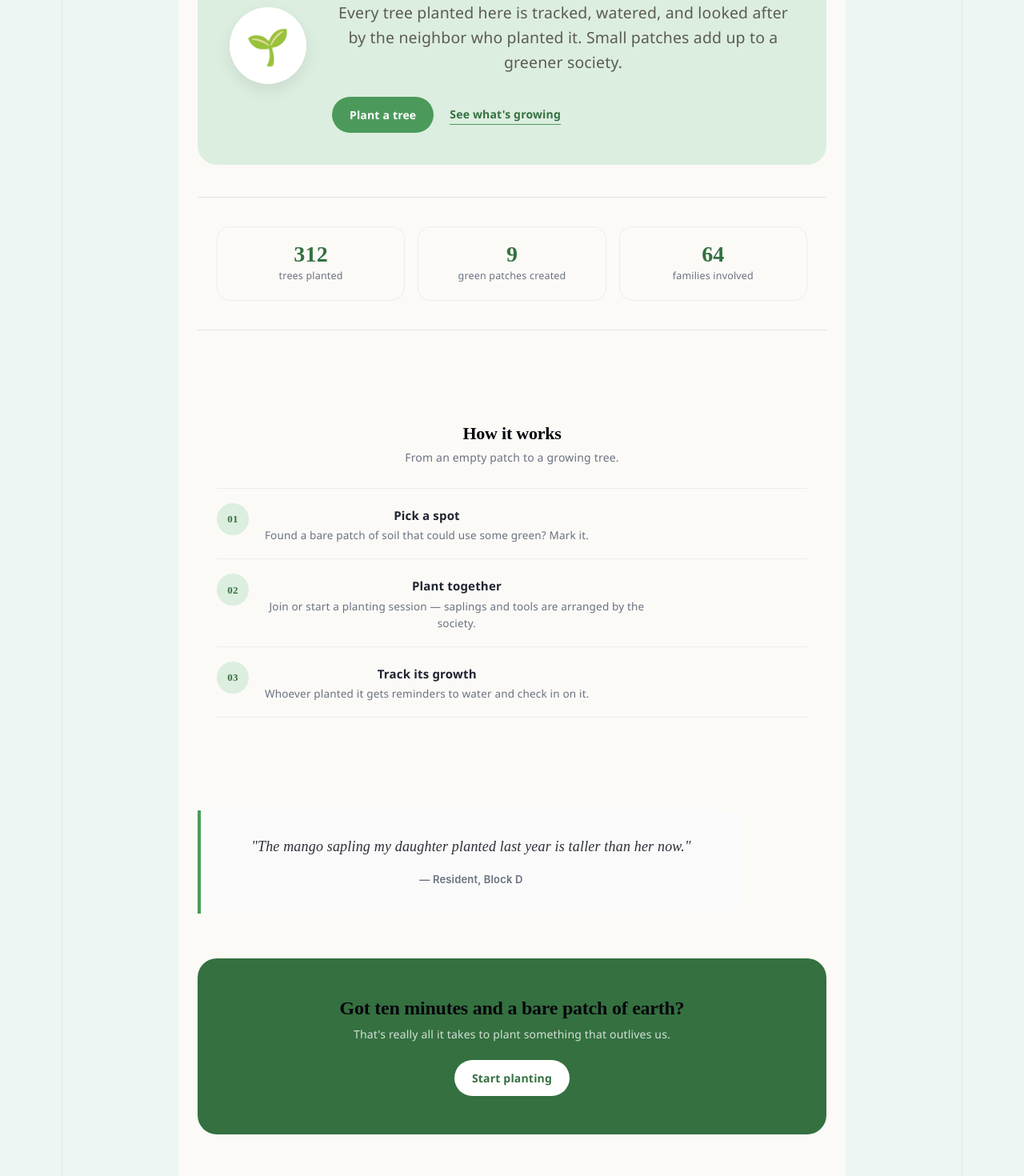
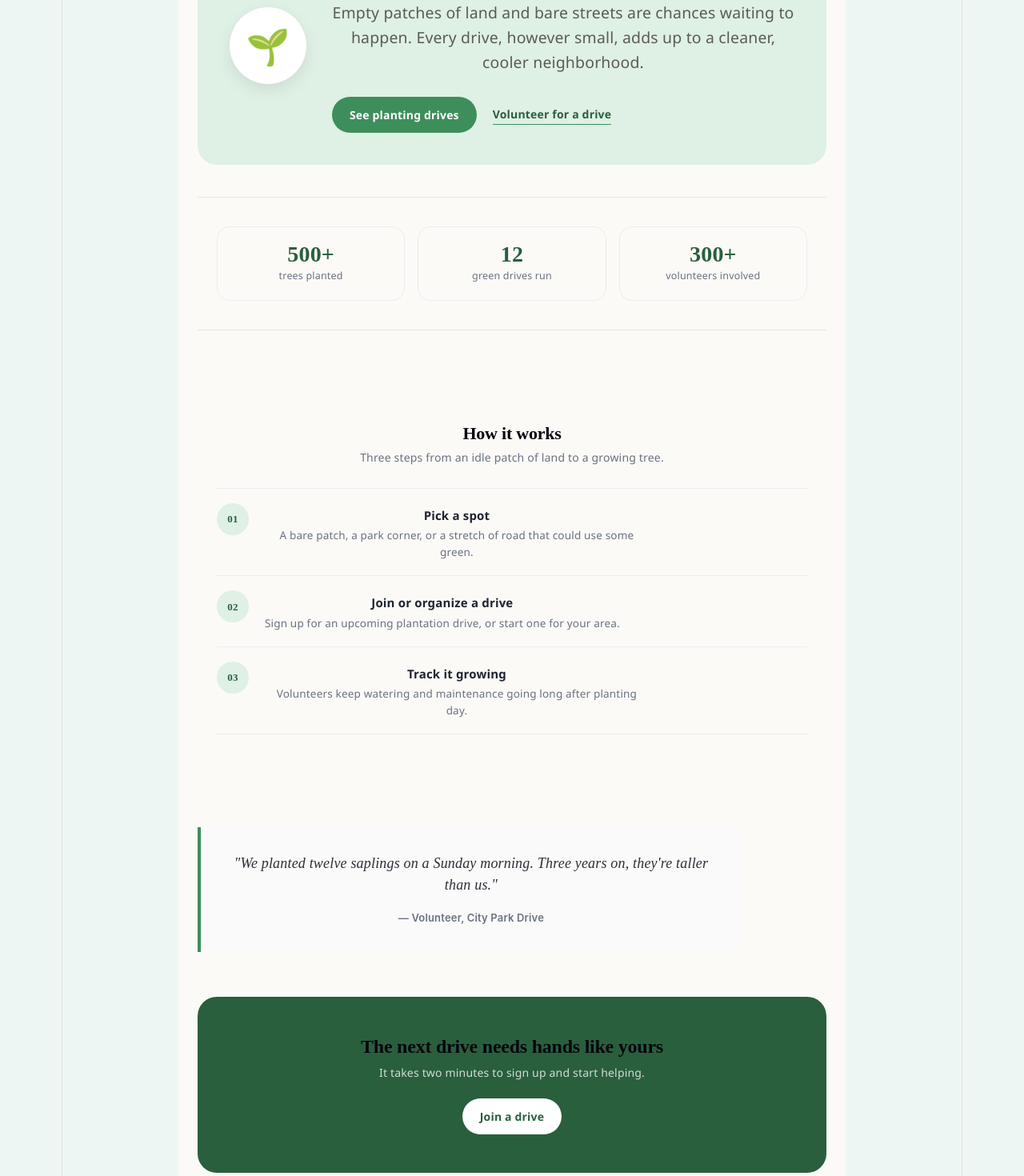
Before and after one commit to piyush-2416/MyCommunity, a React (Vite) app in the folder Frontend-Side/: page /TreesPlats in a window 1280 px wide. Shown: the part 140-1610 px from the top of the page at 80% size. Built offline with nearby package versions, Linux system fonts and the light colour scheme.

Commit message:
Revise TreesPlants component content and links
Updated the TreesPlants component with new text and links to better reflect the planting drives and volunteer opportunities.

```diff
--- a/Frontend-Side/src/Pages/TreesPlats.jsx
+++ b/Frontend-Side/src/Pages/TreesPlats.jsx
@@ -6,23 +6,23 @@ function TreesPlants() {
   return (
     <div
       className="cp-page"
-      style={{ "--accent": "#4C9A5B", "--accent-dark": "#347040", "--accent-tint": "#DCEEDF" }}
+      style={{ "--accent": "#3E8E5B", "--accent-dark": "#295F3D", "--accent-tint": "#DFF0E4" }}
     >
       <section className="cp-hero">
         <div className="cp-hero-icon">🌱</div>
         <div className="cp-hero-text">
           <h1>Make our community greener, together</h1>
           <p className="cp-sub">
-            Every tree planted here is tracked, watered, and looked after by
-            the neighbor who planted it. Small patches add up to a greener
-            society.
+            Empty patches of land and bare streets are chances waiting to
+            happen. Every drive, however small, adds up to a cleaner,
+            cooler neighborhood.
           </p>
           <div className="cp-cta-row">
-            <Link to="/trees/plant" className="cp-btn-primary">
-              Plant a tree
+            <Link to="/treesplants/drives" className="cp-btn-primary">
+              See planting drives
             </Link>
-            <Link to="/trees/map" className="cp-link-secondary">
-              See what's growing
+            <Link to="/treesplants/volunteer" className="cp-link-secondary">
+              Volunteer for a drive
             </Link>
           </div>
         </div>
@@ -30,48 +30,50 @@ function TreesPlants() {
 
       <div className="cp-stats">
         <div>
-          <div className="cp-stat-num">312</div>
+          <div className="cp-stat-num">500+</div>
           <div className="cp-stat-label">trees planted</div>
         </div>
         <div>
-          <div className="cp-stat-num">9</div>
-          <div className="cp-stat-label">green patches created</div>
+          <div className="cp-stat-num">12</div>
+          <div className="cp-stat-label">green drives run</div>
         </div>
         <div>
-          <div className="cp-stat-num">64</div>
-          <div className="cp-stat-label">families involved</div>
+          <div className="cp-stat-num">300+</div>
+          <div className="cp-stat-label">volunteers involved</div>
         </div>
       </div>
 
       <section className="cp-steps">
         <h2>How it works</h2>
-        <p className="cp-steps-sub">From an empty patch to a growing tree.</p>
+        <p className="cp-steps-sub">Three steps from an idle patch of land to a growing tree.</p>
 
         <div className="cp-step">
           <div className="cp-step-num">01</div>
           <div>
             <p className="cp-step-title">Pick a spot</p>
             <p className="cp-step-desc">
-              Found a bare patch of soil that could use some green? Mark it.
+              A bare patch, a park corner, or a stretch of road that could
+              use some green.
             </p>
           </div>
         </div>
         <div className="cp-step">
           <div className="cp-step-num">02</div>
           <div>
-            <p className="cp-step-title">Plant together</p>
+            <p className="cp-step-title">Join or organize a drive</p>
             <p className="cp-step-desc">
-              Join or start a planting session — saplings and tools are
-              arranged by the society.
+              Sign up for an upcoming plantation drive, or start one for
+              your area.
             </p>
           </div>
         </div>
         <div className="cp-step">
           <div className="cp-step-num">03</div>
           <div>
-            <p className="cp-step-title">Track its growth</p>
+            <p className="cp-step-title">Track it growing</p>
             <p className="cp-step-desc">
-              Whoever planted it gets reminders to water and check in on it.
+              Volunteers keep watering and maintenance going long after
+              planting day.
             </p>
           </div>
         </div>
@@ -79,17 +81,17 @@ function TreesPlants() {
 
       <div className="cp-quote">
         <p>
-          "The mango sapling my daughter planted last year is taller than her
-          now."
+          "We planted twelve saplings on a Sunday morning. Three years on,
+          they're taller than us."
         </p>
-        <span className="cp-quote-by">— Resident, Block D</span>
+        <span className="cp-quote-by">— Volunteer, City Park Drive</span>
       </div>
 
       <section className="cp-cta-band">
-        <h2>Got ten minutes and a bare patch of earth?</h2>
-        <p>That's really all it takes to plant something that outlives us.</p>
-        <Link to="/trees/plant" className="cp-btn-primary">
-          Start planting
+        <h2>The next drive needs hands like yours</h2>
+        <p>It takes two minutes to sign up and start helping.</p>
+        <Link to="/treesplants/volunteer" className="cp-btn-primary">
+          Join a drive
         </Link>
       </section>
     </div>
```
